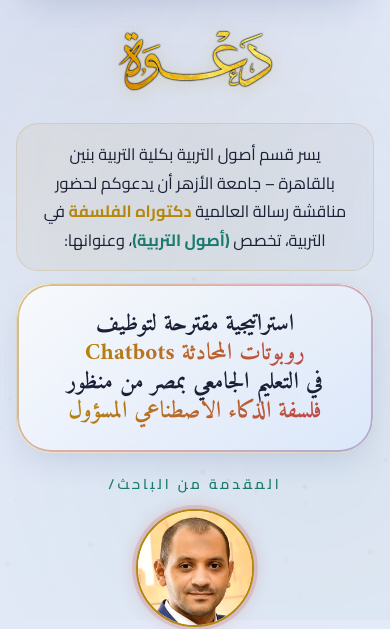
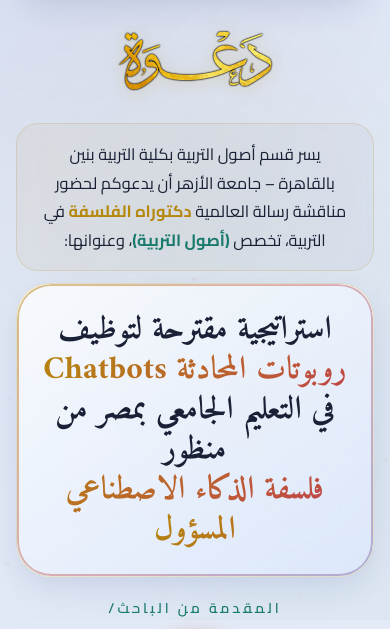
Before and after one commit to mfarahm/DI, a plain HTML site: page 41.html in a window 390 px wide. Shown: the part 224-853 px from the top of the page. Drawn offline with Linux system fonts and the light colour scheme; no server answers; a web font is replaced by a local one.

Commit message:
Adjust thesis title font sizes for better readability

```diff
--- a/41.html
+++ b/41.html
@@ -163,8 +163,8 @@
 
 .thesis-title {
   font-family: 'Lateef', 'Amiri', serif;
-  font-size: clamp(3rem, 5vw, 2rem);
-  line-height: 1.25;
+  font-size: 3rem;   /* 👈 تكبير الخط */
+  line-height: 1.25;   /* 👈 تقليل المسافة بين السطور */
   font-weight: 700;
   letter-spacing: 0.01em;
 }
@@ -360,7 +360,7 @@
 .admin-wrap:hover { opacity: 0.75; }
 @media(max-width:768px){
   .header-bar { flex-direction:column; gap:14px; text-align:center; }
-  .thesis-title { font-size:1.45rem; }
+  .thesis-title { font-size:2rem; }
   .count-box { min-width:62px; padding:9px 10px; }
   .count-num { font-size:1.5rem; }
 }
```
